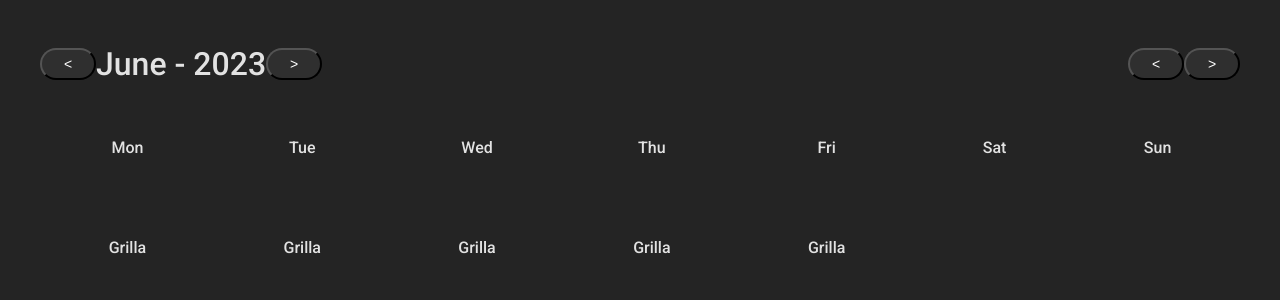
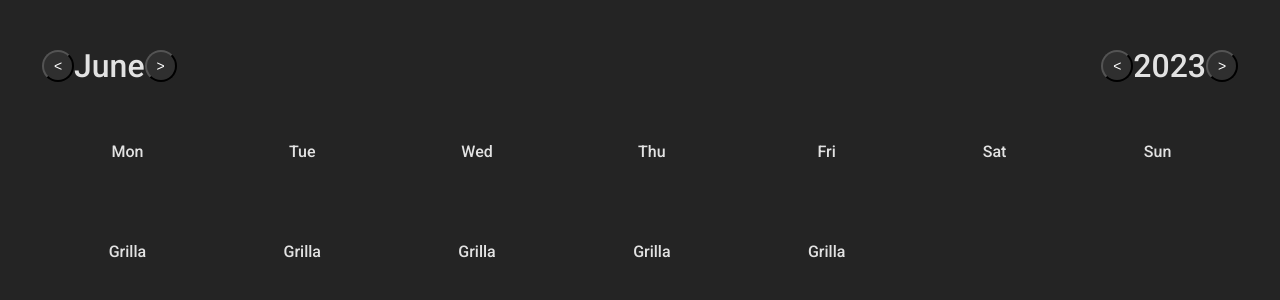
Before and after one commit to Patrushka87/react-calendar, a React (Vite) app: page / in a window 1280 px wide. Shown: the top 300 px of the page. Built offline with nearby package versions, Linux system fonts and the light colour scheme.

Commit message:
contador meses

```diff
--- a/src/Components/Calendar/Calendar.css
+++ b/src/Components/Calendar/Calendar.css
@@ -26,10 +26,12 @@
 .month {
   font-size: 2rem;
   font-family: "Roboto", sans-serif;
+  padding: 2px;
 }
 
+
 .button {
-  width: 3.5rem;
+  width: 2rem;
   height: 2rem;
   background-color: rgb(47, 47, 47);
   border-radius: 1rem;
--- a/src/Components/Calendar/Calendar.jsx
+++ b/src/Components/Calendar/Calendar.jsx
@@ -1,21 +1,43 @@
 import React from "react";
 import { currentMonth, currentYear, months } from "../../utils/months";
 import "./Calendar.css";
+import { useState } from "react";
 
 const Calendar = () => {
+
+    const [selectedMonth, setSelectedMonth] = useState(currentMonth)
+
+    const increase = () => {
+        setSelectedMonth(selectedMonth + 1)
+
+    }
+
+    const decrease = () => {
+        setSelectedMonth(selectedMonth - 1)
+
+    }
+
+
     return (
         <>
             <div className="header-grid-container">
                 <div className="month">
+                    <button className="button" disabled={selectedMonth <= 0} onClick={decrease}> {"<"} </button>
+                    {months[selectedMonth].name}
+                    <button className="button" disabled={selectedMonth >= 11} onClick={increase}> {">"} </button>
+                </div>
+
+                {/* <div className="month">
+                    <button className="button" onClick={() => { setSelectedMonth((prevState) => prevState - 1) }}>{"<"}</button> {months[selectedMonth].name} <button className="button" onClick={() => { setSelectedMonth((prevState) => prevState + 1) }}>{">"}</button>
+                </div> */}
+
+                <div className="month">
                     <button className="button">{"<"}</button>
-          {months[currentMonth].name} - {currentYear}
-          <button className="button">{">"}</button>
-        </div>
-        <div>
-          <button className="button">{"<"}</button>
+                    {currentYear}
                     <button className="button"> {">"} </button>
                 </div>
             </div>
+
             <div className="calendar-grid-container">
                 <div className="grid-item">Mon</div>
                 <div className="grid-item">Tue</div>
@@ -24,6 +46,9 @@ const Calendar = () => {
                 <div className="grid-item">Fri</div>
                 <div className="grid-item">Sat</div>
                 <div className="grid-item">Sun</div>
+
+
+
                 <div className="grid-item">Grilla</div>
                 <div className="grid-item">Grilla</div>
                 <div className="grid-item">Grilla</div>
@@ -32,6 +57,7 @@ const Calendar = () => {
             </div>
         </>
     );
+
 };
 
 export default Calendar;
```
Lines whose indentation alone changed are shown as unchanged.
